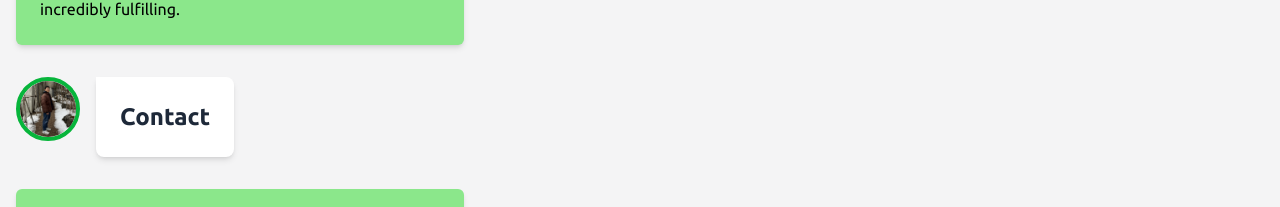
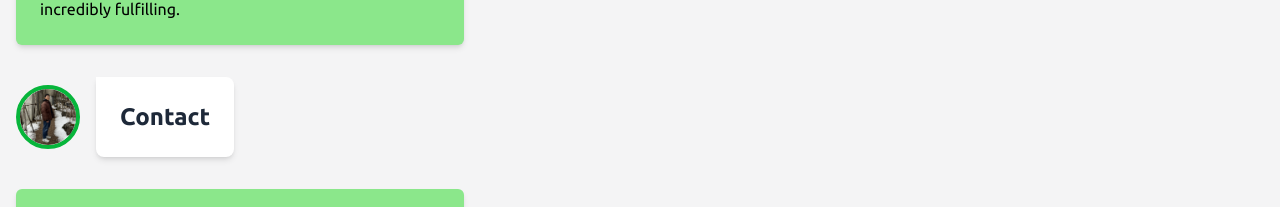
Before and after one commit to jkapa0417/ChatbotGUI, a React (Vite) app: page / in a window 1280 px wide. Shown: the part 223-430 px from the top of the page. Built offline with nearby package versions, Linux system fonts and the light colour scheme.

Commit message:
add items center to section header

```diff
--- a/src/components/atoms/SectionHeader.tsx
+++ b/src/components/atoms/SectionHeader.tsx
@@ -7,7 +7,7 @@ interface SectionHeaderProps {
 const SectionHeader: React.FC<SectionHeaderProps> = ({ title }) => {
   const { setModalOpen } = useUIStore()
   return (
-    <div className='flex gap-4 mt-4 mb-8 justify-center sm:justify-start w-full'>
+    <div className='flex gap-4 mt-4 mb-8 justify-center sm:justify-start items-center w-full'>
       <img
         className="hidden sm:flex rounded-full w-16 h-16 border-4 border-[#07B53B] cursor-pointer"
         src={ProfileImage}
```
